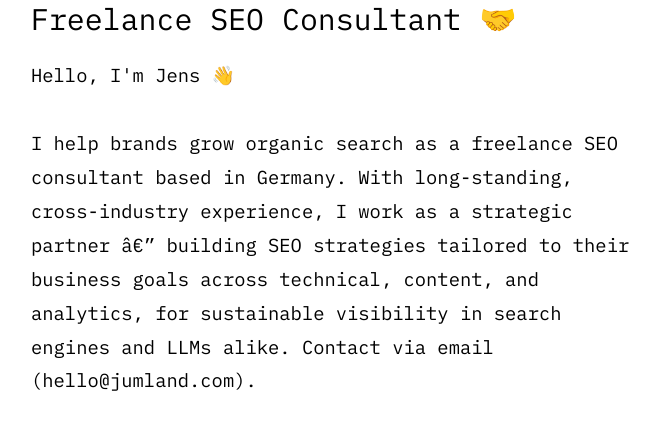
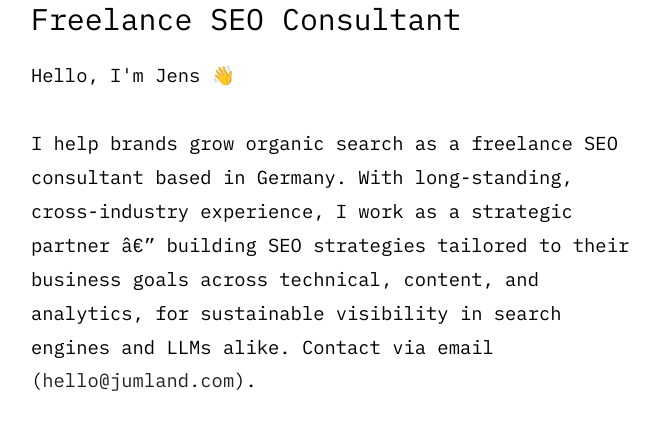
Before and after one commit to jumland/jumland-web, a plain HTML site: page index.html in a window 1280 px wide. Shown: the part 229-658 px from the top of the page, without its empty margins (309-969 px from the left). Drawn offline with Linux system fonts and the light colour scheme.

Commit message:
Update index.html
Removed the emojis and added a link to the email address.

```diff
--- a/index.html
+++ b/index.html
@@ -157,11 +157,11 @@ a:focus,a:hover{
 <div class="content">
 <h1 class="title">Jens Umland</h1>
 
-<h2 class="subtitle">Freelance SEO Consultant &#129309;</h2>
+<h2 class="subtitle">Freelance SEO Consultant</h2>
 
 <p class="text">Hello, I'm Jens &#128075;<br />
 <br />
-I help brands grow organic search as a freelance SEO consultant based in Germany. With long-standing, cross-industry experience, I work as a strategic partner — building SEO strategies tailored to their business goals across technical, content, and analytics, for sustainable visibility in search engines and LLMs alike. Contact via email (hello@jumland.com).
+I help brands grow organic search as a freelance SEO consultant based in Germany. With long-standing, cross-industry experience, I work as a strategic partner — building SEO strategies tailored to their business goals across technical, content, and analytics, for sustainable visibility in search engines and LLMs alike. Contact via email (<a href="mailto:hello@jumland.com">hello@jumland.com</a>).
 </div>
 </body>
 </html>
```
